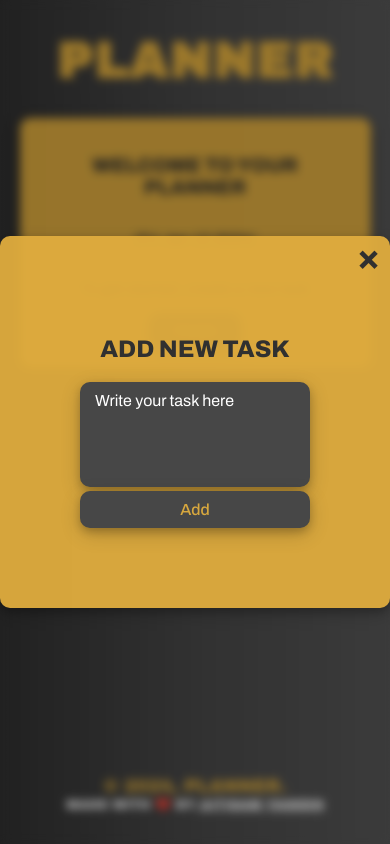
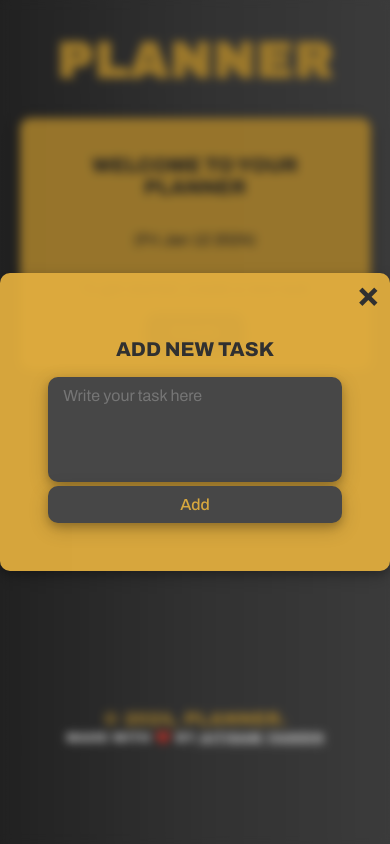
Before and after one commit to MaitisamY/planner, a Next.js app: page / in a window 390 px wide. Both pictures are taken after a click on the button "Create". Built offline with nearby package versions, Linux system fonts and the light colour scheme.

Commit message:
CSS styles change

```diff
--- a/src/app/globals.css
+++ b/src/app/globals.css
@@ -99,6 +99,7 @@ main {
 
 @media screen and (max-width: 500px) {
   main {
+    min-height: 70vh;
     display: flex;
     flex-direction: column;
     justify-content: flex-start;
@@ -223,7 +224,7 @@ footer span {
     font-size: 16px;
   }
   .welcome .create-task {
-    font-size: 14px;
+    font-size: 16px;
   }
 }
 
@@ -307,10 +308,6 @@ footer span {
   resize: none;
 }
 
-.popup .add-task form textarea::placeholder {
-  color: #fff;
-}
-
 .popup button {
   width: 100%;
   padding: 10px 25px;
@@ -335,6 +332,21 @@ footer span {
   cursor: pointer;
 }
 
+@media screen and (max-width: 500px) {
+  .popup .add-task {
+    padding: 3rem;
+  }
+  .popup .add-task h2 {
+    font-size: 20px;
+  }
+  .popup .add-task textarea {
+    font-size: 16px;
+  }
+  .popup .add-task button {
+    font-size: 16px;
+  }
+}
+
 /* Task List */
 .task-list {
   width: 300px;
@@ -355,19 +367,18 @@ footer span {
 
 .task-list h2 {
   font-size: 24px;
-  text-transform: uppercase;
   font-family: "Archivo", sans-serif;
   font-optical-sizing: auto;
-  font-weight: 800;
+  font-weight: 600;
   font-style: normal;
   font-variation-settings: "wdth" 100;
 }
 
 .task-list p {
-  font-size: 18px;
+  font-size: 16px;
   font-family: "Archivo", sans-serif;
   font-optical-sizing: auto;
-  font-weight: 500;
+  font-weight: 400;
   font-style: normal;
   font-variation-settings: "wdth" 100;
 }
@@ -377,7 +388,7 @@ footer span {
   font-size: 16px;
   font-family: "Archivo", sans-serif;
   font-optical-sizing: auto;
-  font-weight: 500;
+  font-weight: 400;
   font-style: normal;
   font-variation-settings: "wdth" 100;
   background-color: #474747;
@@ -406,7 +417,7 @@ footer span {
     font-size: 16px;
   }
   .task-list .mark {
-    font-size: 14px;
+    font-size: 16px;
   }
 }
 
```
